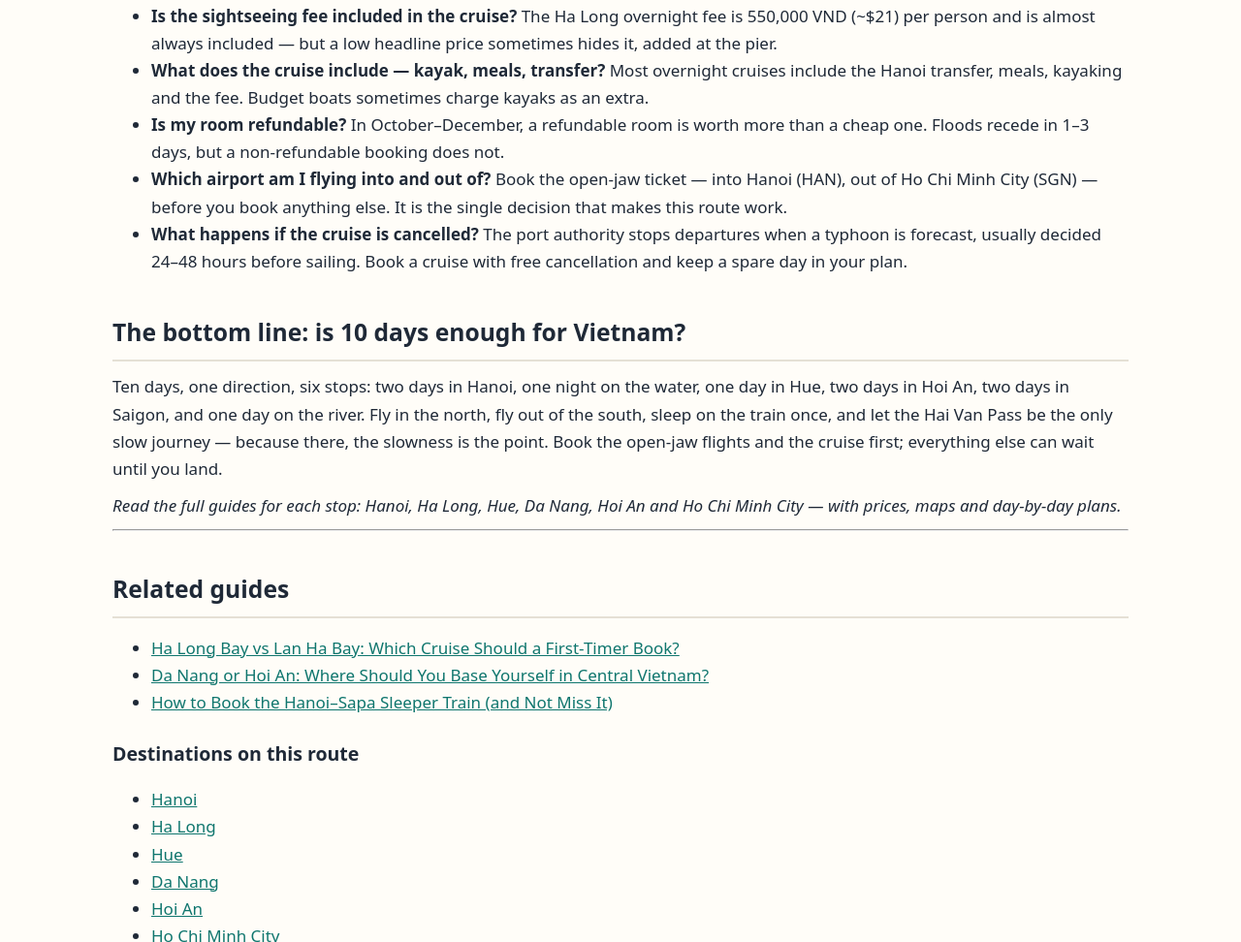
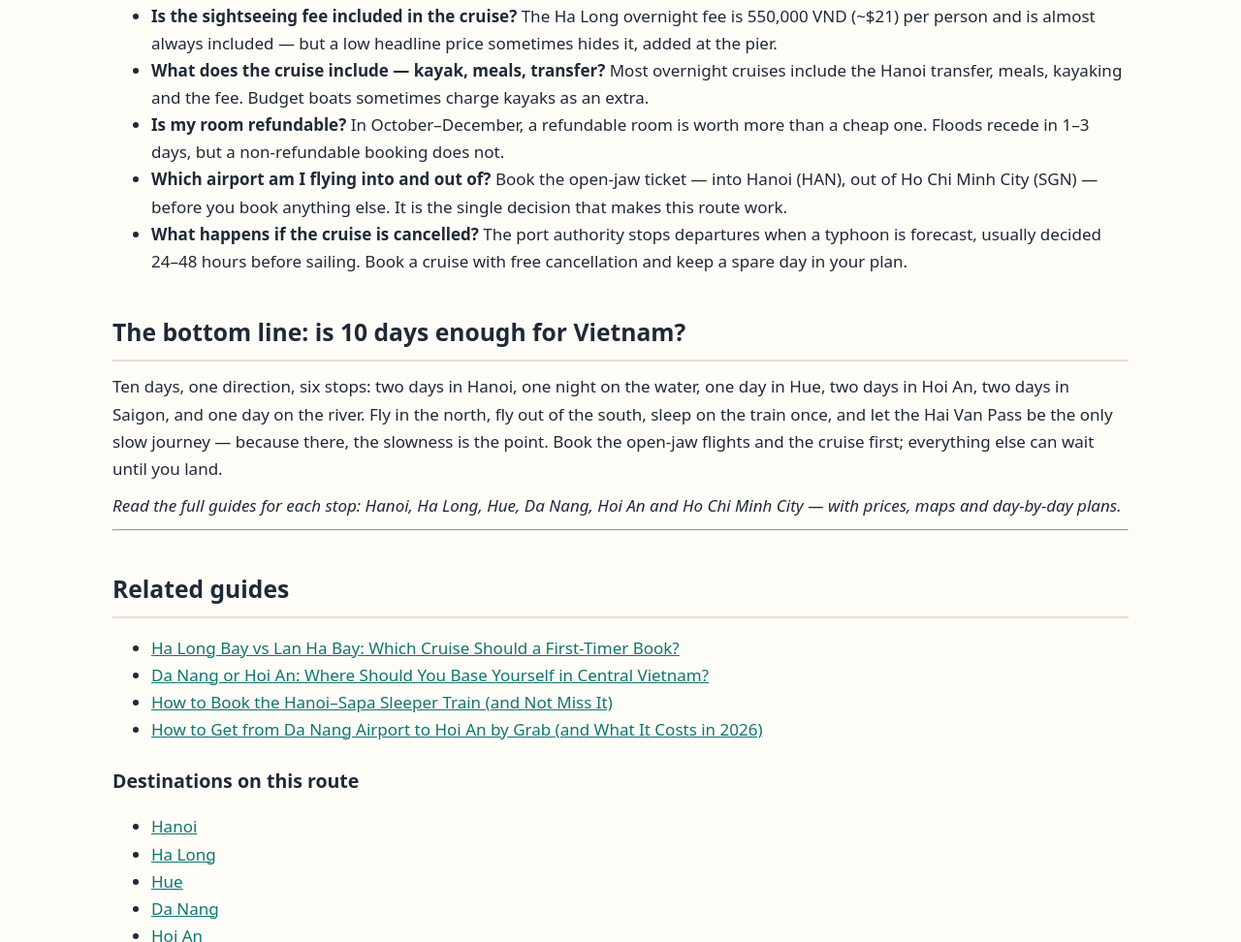
Before and after one commit to LeGiang87/triphandbookvn, a plain HTML site: page guides/vietnam-10-day-itinerary.html in a window 1280 px wide. Shown: the part 11028-12000 px from the top of the page at 97% size. Drawn offline with Linux system fonts and the light colour scheme.

Commit message:
Update vietnam-10-day-itinerary.html: cross-link to Da Nang Airport to Hoi An Grab guide

```diff
--- a/guides/vietnam-10-day-itinerary.html
+++ b/guides/vietnam-10-day-itinerary.html
@@ -401,6 +401,7 @@
 <li><a href="ha-long-bay-vs-lan-ha-bay.html">Ha Long Bay vs Lan Ha Bay: Which Cruise Should a First-Timer Book?</a></li>
 <li><a href="da-nang-vs-hoi-an.html">Da Nang or Hoi An: Where Should You Base Yourself in Central Vietnam?</a></li>
 <li><a href="hanoi-to-sapa-sleeper-train.html">How to Book the Hanoi–Sapa Sleeper Train (and Not Miss It)</a></li>
+<li><a href="da-nang-airport-to-hoi-an-grab.html">How to Get from Da Nang Airport to Hoi An by Grab (and What It Costs in 2026)</a></li>
 </ul>
 <h3>Destinations on this route</h3>
 <ul>
```
